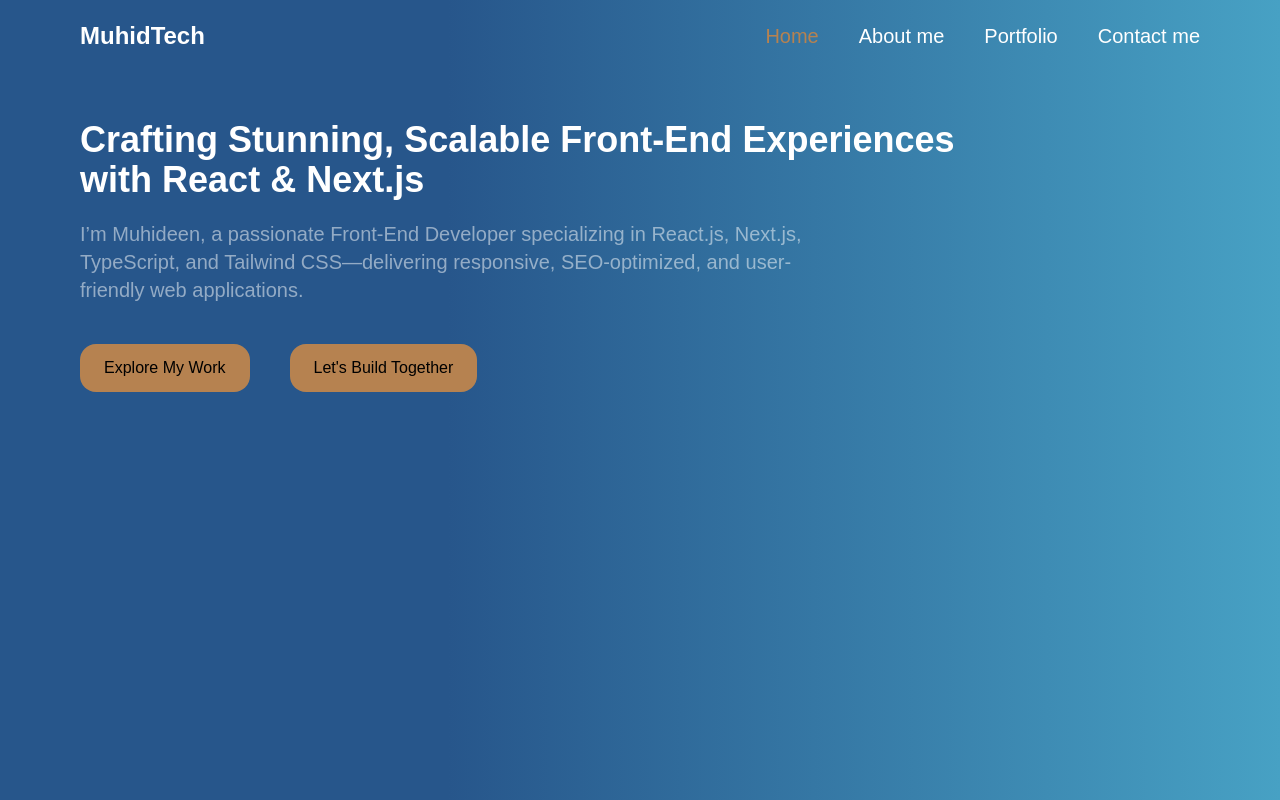
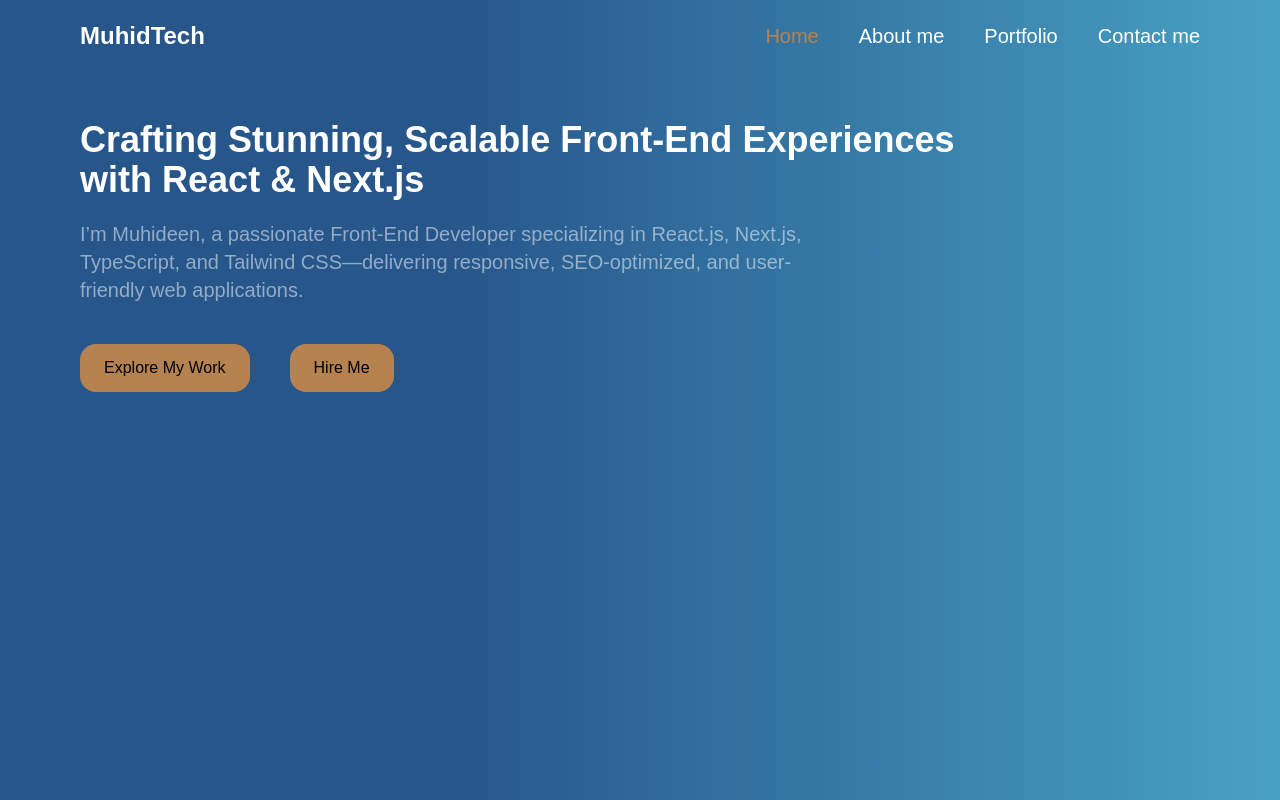
Before and after one commit to muhidtech/muhidtech1, a Next.js app: page / in a window 1280 px wide. Shown: the top 800 px of the page. Built offline with nearby package versions, Linux system fonts and the light colour scheme.

Commit message:
MuhidTech

```diff
--- a/app/components/home/Hero.tsx
+++ b/app/components/home/Hero.tsx
@@ -47,7 +47,7 @@ const Hero = () => {
           <Link href="/portfolio">Explore My Work</Link>
         </button>
         <button className="py-3 px-6 bg-[#B68250] rounded-2xl cursor-pointer hover:bg-[#C9DDEE] transition duration-300 ease-in-out">
-          <Link href='/contact'>Let&apos;s Build Together</Link>
+          <Link href='/contact'>Hire Me</Link>
         </button>
       </motion.div>
     </main>
```
